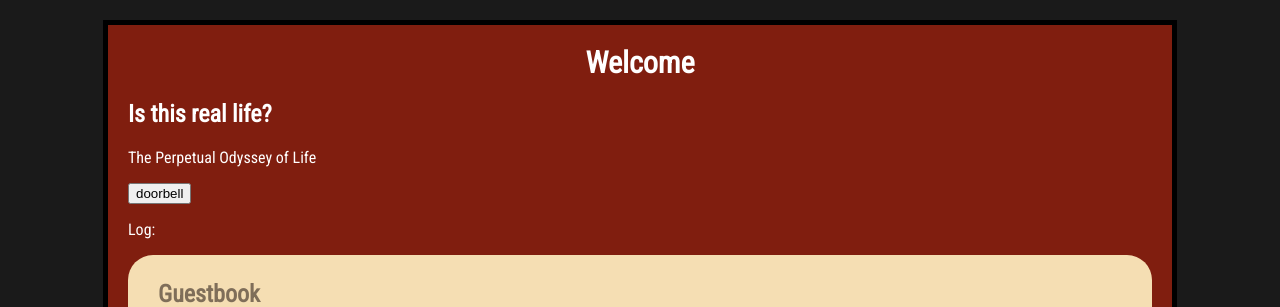
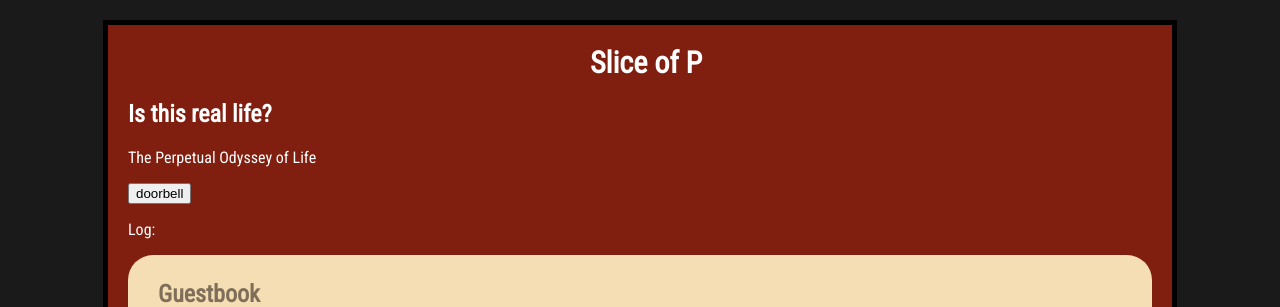
Before and after one commit to Automage/MageBase, a Flask app: page /home in a window 1280 px wide. Shown: the top 307 px of the page. Run offline with Flask 2, Linux system fonts and the light colour scheme; data that the repository does not hold is empty.

Commit message:
Added header easter egg

```diff
--- a/app.py
+++ b/app.py
@@ -8,7 +8,7 @@ from db_handler import DatabaseHandler
 app = Flask(__name__)
 
 # Flask-mail config
-# MAIL_USERNAME, MAIL_PASSWORD, MAIL_DEFAULT_SENDER should be set in cli
+# MAIL_USERNAME, MAIL_PASSWORD, MAIL_DEFAULT_SENDER should be set as environ variables
 app.config['MAIL_SERVER'] = 'smtp.gmail.com'
 app.config['MAIL_PORT'] = 587
 app.config['MAIL_USE_TLS'] = 1
--- a/static/scripts/main.js
+++ b/static/scripts/main.js
@@ -2,22 +2,24 @@ var header = document.querySelector('h1');
 var messageContainer = document.querySelector('#message-container');
 var button = document.querySelector('button');
 var messageCount = 0;
-//myHeading.textContent = '!';
-//alert("WWWOO");
+
+//Header
+var headerNames = ['Slice of P', 'Slice of π', 'Slice of Pranaw', 'Slice of Grapdpa', 'Slice of Sidhu']
+var headerState = 0;
+
 header.onclick = function () {
     "use strict";
-    if (header.textContent === 'PhilSoc') {
-        header.textContent = 'And I love you so';
-    } else {
-        header.textContent = 'PhilSoc';
+    headerState++;
+    if (headerState == headerNames.length) {
+        headerState = 0;
     }
+    header.textContent = headerNames[headerState]
 };
 
 button.onclick = function () {
     "use-strict";
-   // alert('New message');
+    // alert('New message');
     var message = document.createElement('p');
-    message.classList.add('message');
     message.textContent = 'Message' + messageCount;
     messageContainer.appendChild(message);
     messageCount++;
--- a/static/styles/home.css
+++ b/static/styles/home.css
@@ -1,3 +1,10 @@
+#main-header {
+    text-align: left;
+    margin-left: calc(50% - 50px);
+}
+
+/*Guestbook styling*/
+
 #guestbook {
     background-color: wheat;
     padding: 5px 30px 5px 30px;
--- a/templates/home.html
+++ b/templates/home.html
@@ -10,7 +10,8 @@
     </head>
     <body>
 
-        <h1>Welcome</h1>
+        <h1 id="main-header">Slice of P</h1>
+
         <h2>Is this real life?</h2>
         <p>The Perpetual Odyssey of Life</p>
 
```
